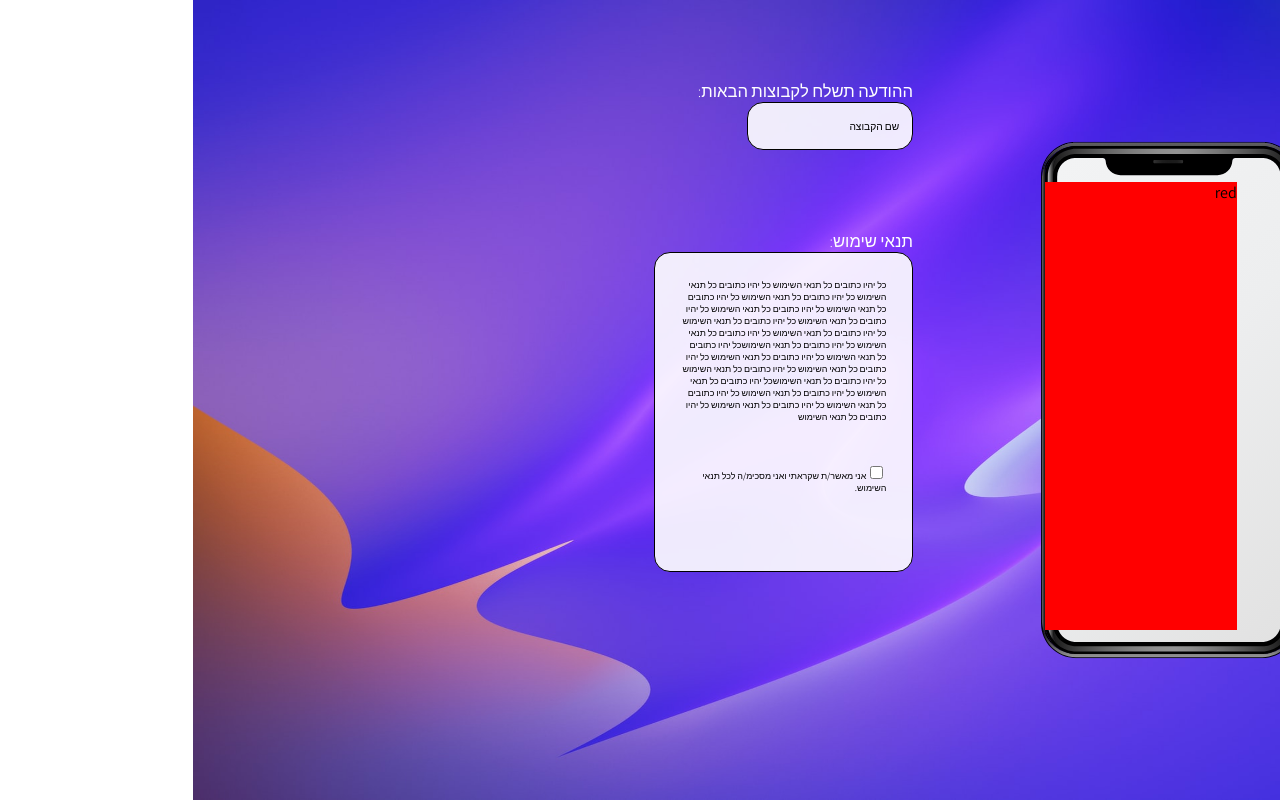
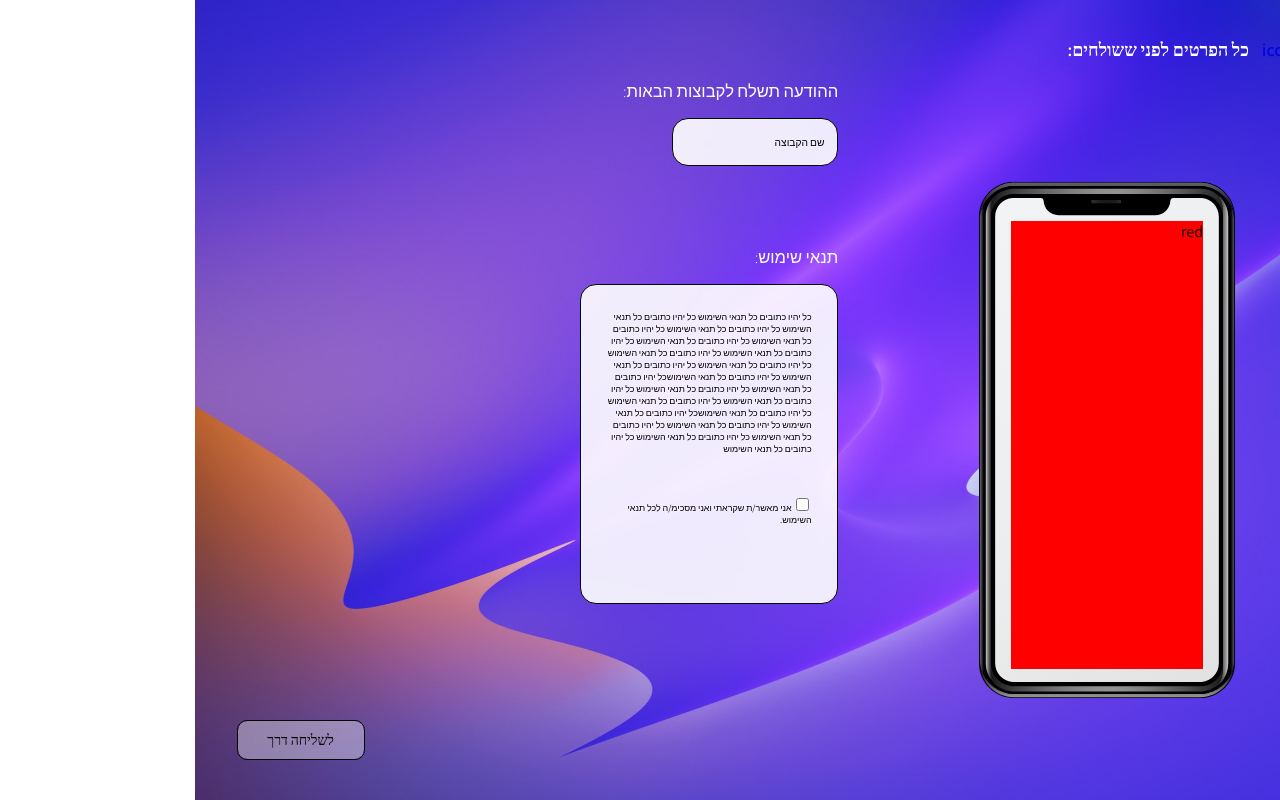
Before and after one commit to aariell0045/ws-project-front, a React (Create React App) app: page /SendMessagePart3 in a window 1280 px wide. Shown: the top 800 px of the page. Built offline with nearby package versions, Linux system fonts and the light colour scheme.

Commit message:
add some styls and function between send 1 2 and 3 to move between them

```diff
--- a/src/components/add-group/AddGroup.component.jsx
+++ b/src/components/add-group/AddGroup.component.jsx
@@ -1,6 +1,7 @@
 import React, { useState } from 'react';
 import MaterialUiSelect from '../../Material-Ui-Components/Select.component';
-import "./add-group.styles.css"
+import "./add-group.styles.css";
+import { Link } from 'react-router-dom';
 
 
 const OPTIONS = ["A", "B", "C", "D", "E", "F","G", "H", "I", "J", "K", "L","M", "N", "O", "P", "Q", "R","Q", "R", "S", "T", "U", "V", "W", "X", "Y", "Z"];
@@ -118,7 +119,7 @@ function AddGroup() {
 	return (
 		<section id="add-group-page">
 			<div className='back-to-group' >
-				<span>חזרה לכל הקבוצות</span>
+				<Link to="/Groups"><span>חזרה לכל הקבוצות</span></Link>
 			</div>
 			<main id='main-add-group-content'>
 				<div className='main-add-group-content-background' ></div>
--- a/src/components/add-group/add-group.styles.css
+++ b/src/components/add-group/add-group.styles.css
@@ -3,6 +3,15 @@
 	flex-direction: column;
 	align-items: center;
 	width: 100%;
+}
+
+.back-to-group a{
+	font-family: Assistant;
+	font-style: normal;
+	font-weight: 300;
+	font-size: 2vh;
+	color: #FFFFFF;
+	cursor: pointer;
 }
 
 .back-to-group{
@@ -11,7 +20,6 @@
 	font-style: normal;
 	font-weight: 300;
 	font-size: 2vh;
-	line-height: 18px;
 	display: flex;
 	justify-content: flex-start;
 	align-items: center;
@@ -19,7 +27,6 @@
 	padding-top:3vh;
 	padding-right:3vw;
 	margin-bottom: 4vh;
-
 }
 
 #main-add-group-content{
--- a/src/components/send-message-part-1/send-message-part-1.styles.css
+++ b/src/components/send-message-part-1/send-message-part-1.styles.css
@@ -87,15 +87,15 @@
   font-family: Assistant;
   font-style: normal;
   font-weight: normal;
-  font-size: 15px;
-  line-height: 20px;
+  font-size: 1.1vw;
   text-align: right;
   color: #000000;
   position: relative;
   display: flex;
   justify-content: center;
   align-items: center;
-  font-size: large;
+
+
 }
 
 .send-message-part-1-left-side-button-background {
@@ -112,6 +112,6 @@
   height: fit-content;
   position: absolute;
   bottom: 2vw;
-  right: 28vw;
+  right: 29vw;
 
 }
--- a/src/components/send-message-part-2/send-message-part-2.component.jsx
+++ b/src/components/send-message-part-2/send-message-part-2.component.jsx
@@ -87,6 +87,7 @@ function SendMessagePart2() {
       <div className="send-message-part-2-warpper">
         <div className="send-message-part-2-right-side">
           <header className="send-message-part-2-right-side-main-header">
+            <Link to="/SendMessagePart1"><span >icon</span></Link>
             <p>יש לבחור את הקבוצה הרלוונטית:</p>
           </header>
           <input
--- a/src/components/send-message-part-2/send-message-part-2.styls.css
+++ b/src/components/send-message-part-2/send-message-part-2.styls.css
@@ -8,8 +8,13 @@
   padding-right: 0.4vw;
   padding-top: 3vw;
   padding-bottom: 4vh;
+  display: flex;
+  gap: 1vw;
 }
 
+.send-message-part-2-right-side-main-header span{
+  cursor: pointer;
+}
 .send-message-part-2-right-side-search-input {
   background: rgba(255, 255, 255, 0.2);
   border: 0.11vw solid #000000;
@@ -101,7 +106,7 @@
   font-family: Assistant;
   font-style: normal;
   font-weight: normal;
-  font-size: 1.4vw;
+  font-size: 1.1vw;
   text-align: right;
   color: #000000;
   position: relative;
@@ -126,7 +131,6 @@
   bottom: 4vh;
   right: 29vw;
 }
-
 
 .send-message-part2-left-side-list-header-first-column {
   font-family: Assistant;
--- a/src/components/send-message-part-3/send-message-part-3.component.jsx
+++ b/src/components/send-message-part-3/send-message-part-3.component.jsx
@@ -1,11 +1,16 @@
 import "./send-message-part-3.styles.css";
 import React from "react";
 import PhoneSvg from "../../phone.svg";
+import { Link } from "react-router-dom";
 
 function SendMessagePart3() {
 	return (
 		<section id='send-message-part3'>
 			<div className='send-message-part3-warpper last-warpper-1'>
+			<header className='send-message-part3-main-header'>
+				<Link to="/SendMessagePart2"><span>icon</span></Link>
+				<p>כל הפרטים לפני ששולחים:</p>
+			</header>
 				<img className='phoen-svg' src={PhoneSvg} alt='React Logo' />
 				<div className='content-phone-box'>red</div>
 			</div>
@@ -37,7 +42,14 @@ function SendMessagePart3() {
 
 
 			</div>
-			<div className='send-message-part3-warpper'></div>
+			<div className='send-message-part3-warpper'>
+			<div className="send-message-part-3-button-warpper">
+              <div className="send-message-part-3-button">
+                <div className="send-message-part-3-button-background"></div>
+                  לשליחה דרך
+              </div>
+          </div>
+			</div>
 		</section>
 	);
 }
--- a/src/components/send-message-part-3/send-message-part-3.styles.css
+++ b/src/components/send-message-part-3/send-message-part-3.styles.css
@@ -5,12 +5,33 @@
 	grid-template-columns: 1fr 1fr 1fr;
 	align-content: center;
 	grid-template-rows: 1fr;
+	padding-right:5vw;
+	gap: 8vw;
 }
 
+
+.send-message-part3-main-header{
+	font-family: Assistant;
+	font-style: normal;
+	font-weight: 600;
+	font-size: 1.4vw;
+	text-align: right;
+	color: #ffffff;
+	padding-right: 0.4vw;
+	padding-top: 3vw;
+	padding-bottom: 4vh;
+	display: flex;
+	gap: 1vw;
+	width: fit-content;
+	height: fit-content;
+	margin-right: -5vw;
+
+}
 .send-message-part3-warpper{
 	width: 100%;
 	height: 100%;
 	margin-right: 3em;
+
 }
 
 
@@ -19,21 +40,22 @@
 	 height: 90vh;
 	 position: absolute;
 	 top: 50%;
-	 margin-top: -45vh;
-
+	 margin-top: -40vh;
 
  }
  .last-warpper-1{
 	 position: relative;
+
+
  }
 
  .content-phone-box{
 	position: absolute;
 	top: 50%;
-	margin-top: -17vw;
+	margin-top: -14vw;
 	background-color: red;
 	width: 15vw;
-	left: 10.3vw;
+	left: 5.5vw;
 	height:35vw;
  }
 
@@ -60,6 +82,7 @@
 	text-align: right;
 	color: #FFFFFF;
 	font-weight: 100;
+	margin-bottom: 2vh;
  }
 
  .send-message-part3-conditions-container{
@@ -83,3 +106,43 @@
 	 width: fit-content;
 	 height: fit-content;
  }
+
+
+ .send-message-part-3-button {
+	background: rgba(255, 255, 255, 0.2);
+	border: 1px solid #000000;
+	box-sizing: border-box;
+	border-radius: 10px;
+	height: 5vh;
+	width: 10vw;
+	font-family: Assistant;
+	font-style: normal;
+	font-weight: normal;
+	font-size: 1.1vw;
+	text-align: right;
+	color: #000000;
+	position: relative;
+	display: flex;
+	justify-content: center;
+	align-items: center;
+	margin-bottom: 5vh;
+	margin-left: 1vw;
+  }
+
+  .send-message-part-3-button-background {
+	width: 100%;
+	height: 100%;
+	position: absolute;
+	background: rgba(255, 255, 255, 0.2);
+	z-index: -1;
+	border-radius: 10px;
+  }
+
+  .send-message-part-3-button-warpper {
+	width: 100%;
+	height: 100vh;
+	display: flex;
+	align-items: flex-end;
+	justify-content: center;
+
+  }
```
